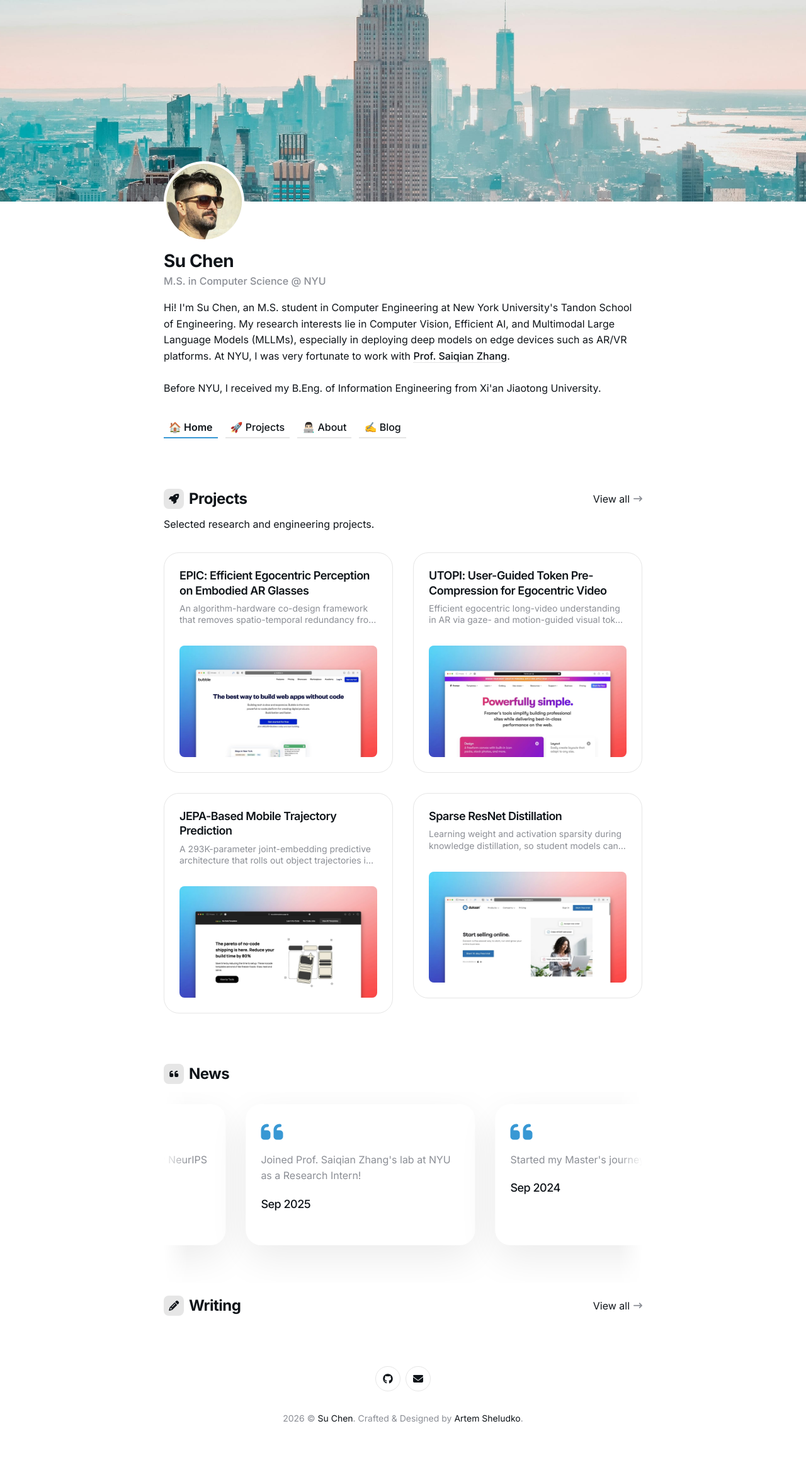
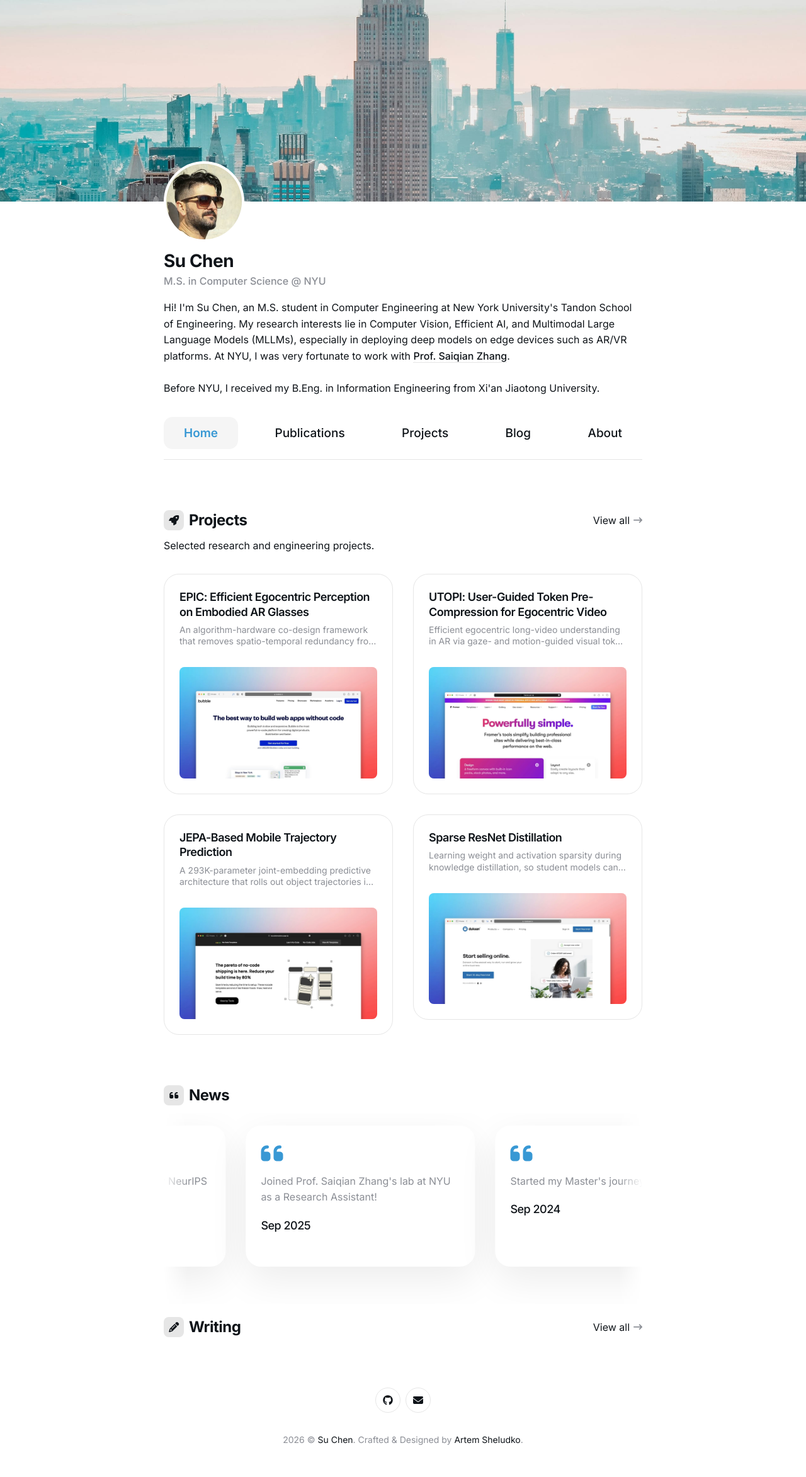
Before and after one commit to Keplarchen/Keplarchen.github.io, a Jekyll site: the page built from index.html, in a window 1280 px wide. Shown: the whole page at 63% size. Built offline with Jekyll 4.4.1, drawn with Linux system fonts in a browser that asks for light colours; before the commit the page ends 2311 px from its top, so only the background shows below that.

Commit message:
Redesign nav: five evenly spread pill-style tabs, add Publications page
Co-Authored-By: Claude Fable 5 <noreply@anthropic.com>

```diff
--- a/_data/settings.yml
+++ b/_data/settings.yml
@@ -22,14 +22,16 @@ breadcrumbs:
 # Navigation Settings
 menu_settings:
   menu_items:
-    - title: '🏠 Home'
+    - title: 'Home'
       url: '/'
-    - title: '🚀 Projects'
+    - title: 'Publications'
+      url: '/publications/'
+    - title: 'Projects'
       url: '/projects/'
-    - title: '👨🏻‍💻 About'
+    - title: 'Blog'
+      url: '/blog/'
+    - title: 'About'
       url: '/about/'
-    - title: '✍️ Blog'
-      url: '/blog/'
 
 
 #-------------------------------
@@ -37,7 +39,7 @@ menu_settings:
 author:
   author_name: Su Chen
   author_role: M.S. in Computer Science @ NYU
-  author_bio: Hi! I'm Su Chen, an M.S. student in Computer Engineering at New York University's Tandon School of Engineering. My research interests lie in Computer Vision, Efficient AI, and Multimodal Large Language Models (MLLMs), especially in deploying deep models on edge devices such as AR/VR platforms. At NYU, I was very fortunate to work with <a href="https://www.saiqianzhang.com/" target="_blank">Prof. Saiqian Zhang</a>.<br><br>Before NYU, I received my B.Eng. of Information Engineering from Xi'an Jiaotong University.
+  author_bio: Hi! I'm Su Chen, an M.S. student in Computer Engineering at New York University's Tandon School of Engineering. My research interests lie in Computer Vision, Efficient AI, and Multimodal Large Language Models (MLLMs), especially in deploying deep models on edge devices such as AR/VR platforms. At NYU, I was very fortunate to work with <a href="https://www.saiqianzhang.com/" target="_blank">Prof. Saiqian Zhang</a>.<br><br>Before NYU, I received my B.Eng. in Information Engineering from Xi'an Jiaotong University.
   author_avatar: '/images/01-1.jpg' # TODO: replace with your own avatar
   # cta_button_text: Get In Touch
   # cta_button_link: 'mailto:sc11057@nyu.edu'
@@ -54,7 +56,7 @@ projects_settings:
 #-------------------------------
 # Testimonials Settings
 testimonials:
-  enable: True
+  enable: true
   testimonials_title: News
   testimonials_description:
 
@@ -63,7 +65,7 @@ testimonial_items:
     content: "Our paper UTOPI is accepted by NeurIPS 2026! See you in San Diego!"
 
   - name: "Sep 2025"
-    content: "Joined Prof. Saiqian Zhang's lab at NYU as a Research Intern!"
+    content: "Joined Prof. Saiqian Zhang's lab at NYU as a Research Assistant!"
 
   - name: "Sep 2024"
     content: "Started my Master's journey at NYU!"
--- a/_sass/3-modules/_header.scss
+++ b/_sass/3-modules/_header.scss
@@ -6,13 +6,14 @@
 /* Nav */
 .main-nav {
   position: relative;
-  -webkit-mask-image: linear-gradient(to right, var(--text-color) 97%, transparent 100%);
-  mask-image: linear-gradient(to right, var(--text-color) 97%, transparent 100%);
+  padding-bottom: 16px;
+  border-bottom: 1px solid var(--border-color);
 
   .nav__list {
     display: flex;
-    align-items: baseline;
-    overflow-x: scroll;
+    align-items: center;
+    justify-content: space-between;
+    overflow-x: auto;
     -ms-overflow-style: none;
     scrollbar-width: none;
 
@@ -27,7 +28,7 @@
 
     .nav__item {
       margin: 0;
-      font-size: 16px;
+      font-size: 19px;
       line-height: 1;
       font-weight: 500;
       white-space: nowrap;
@@ -35,17 +36,18 @@
 
     .nav__link {
       display: block;
-      padding: 8px;
-      margin-right: 12px;
-      border-bottom: 2px solid var(--border-color);
+      padding: 16px 32px;
+      border-radius: 14px;
+      transition: color .2s ease, background-color .2s ease;
 
       &:hover {
-        border-bottom-color: var(--primary-color);
+        background-color: var(--background-alt-color);
       }
 
       &.active-link {
         font-weight: 600;
-        border-color: var(--primary-color);
+        color: var(--primary-color);
+        background-color: var(--background-alt-color);
       }
     }
   }
```
Also changed, not shown: _pages/publications.md (added, +18 -0 lines).
